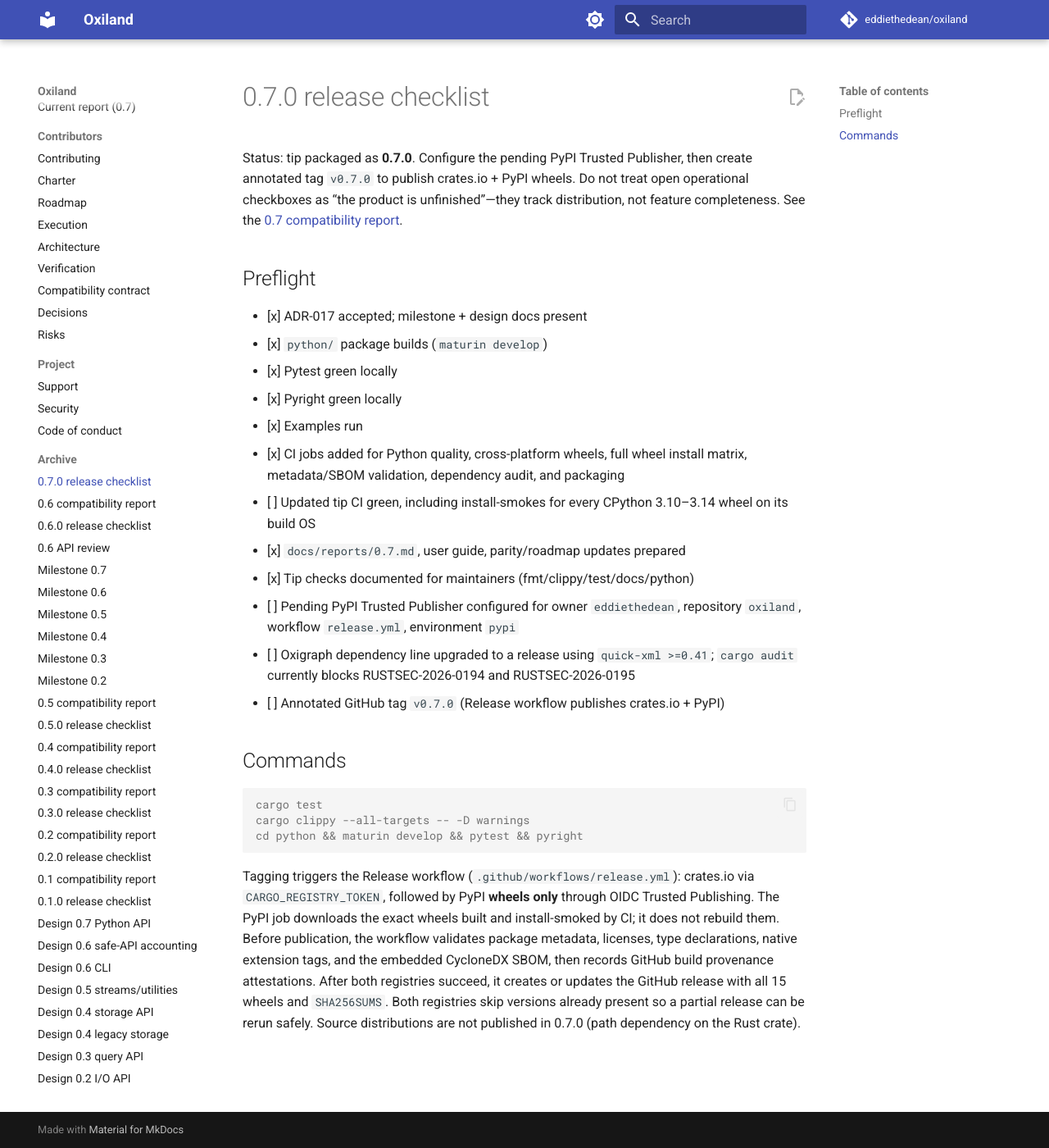
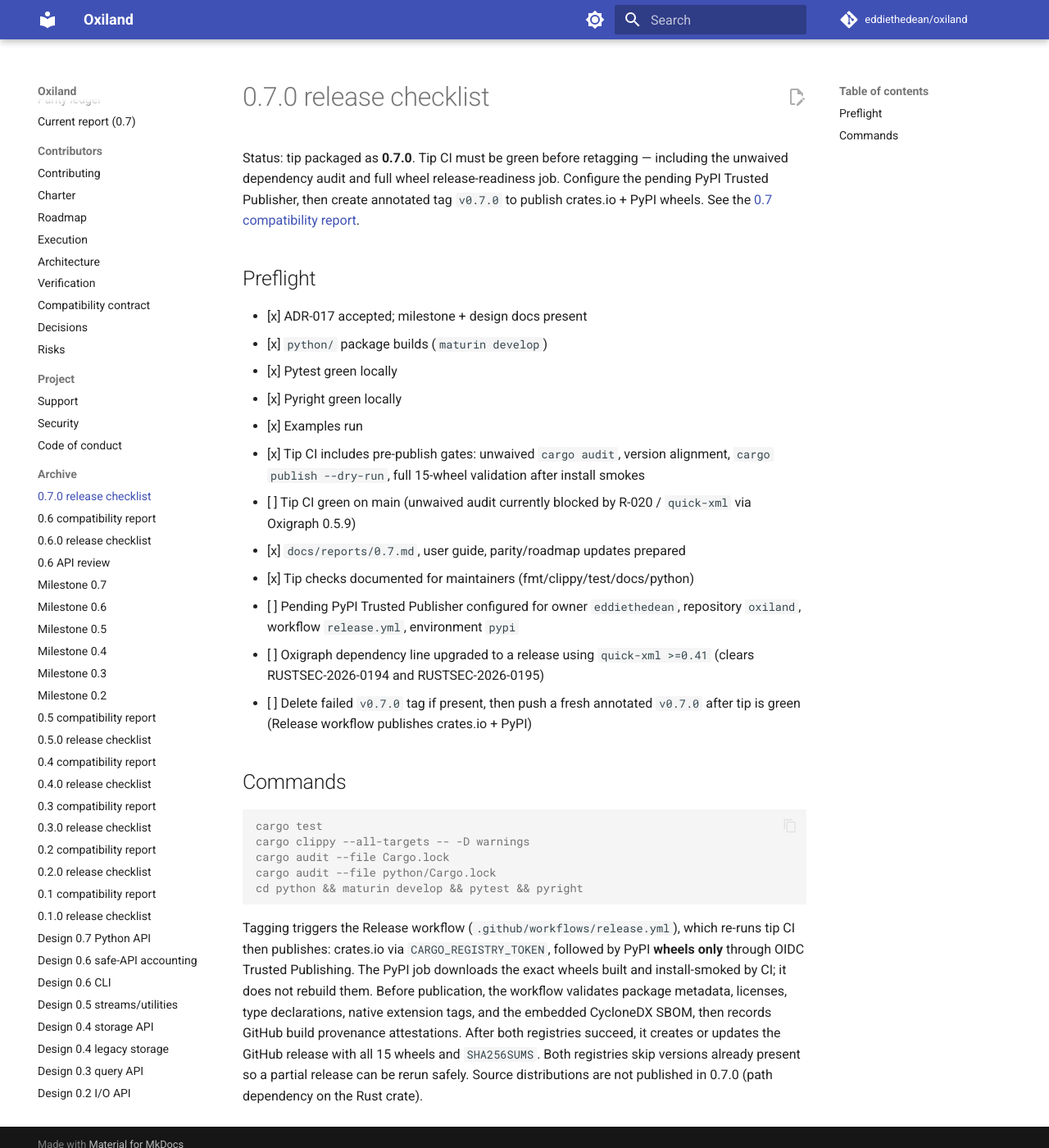
Before and after one commit to eddiethedean/oxiland, an MkDocs documentation site: the page built from docs/reports/0.7.0-release.md, in a window 1280 px wide and 1400 px high. Shown: the whole window at 82% size. Built offline with MkDocs 1.6.1 and Material for MkDocs 9.7.7, drawn with Linux system fonts in a browser that asks for light colours; comment, search, counter and statistics services are not loaded.

Commit message:
Run release preflight gates on tip CI before tagging.
Move unwaived cargo audit, version alignment, publish dry-run, and full wheel-set validation into CI so advisory blockers like quick-xml fail on main instead of only after v* tags.

````diff
--- a/docs/reports/0.7.0-release.md
+++ b/docs/reports/0.7.0-release.md
@@ -1,9 +1,9 @@
 # 0.7.0 release checklist
 
-Status: tip packaged as **0.7.0**. Configure the pending PyPI Trusted Publisher,
-then create annotated tag `v0.7.0` to publish crates.io + PyPI wheels. Do not
-treat open operational checkboxes as “the product is unfinished”—they track
-distribution, not feature completeness. See the
+Status: tip packaged as **0.7.0**. Tip CI must be green before retagging —
+including the unwaived dependency audit and full wheel release-readiness job.
+Configure the pending PyPI Trusted Publisher, then create annotated tag
+`v0.7.0` to publish crates.io + PyPI wheels. See the
 [0.7 compatibility report](0.7.md).
 
 ## Preflight
@@ -13,33 +13,38 @@ distribution, not feature completeness. See the
 - [x] Pytest green locally
 - [x] Pyright green locally
 - [x] Examples run
-- [x] CI jobs added for Python quality, cross-platform wheels, full wheel
-  install matrix, metadata/SBOM validation, dependency audit, and packaging
-- [ ] Updated tip CI green, including install-smokes for every CPython
-  3.10–3.14 wheel on its build OS
+- [x] Tip CI includes pre-publish gates: unwaived `cargo audit`, version
+  alignment, `cargo publish --dry-run`, full 15-wheel validation after install
+  smokes
+- [ ] Tip CI green on main (unwaived audit currently blocked by R-020 /
+  `quick-xml` via Oxigraph 0.5.9)
 - [x] `docs/reports/0.7.md`, user guide, parity/roadmap updates prepared
 - [x] Tip checks documented for maintainers (fmt/clippy/test/docs/python)
 - [ ] Pending PyPI Trusted Publisher configured for owner `eddiethedean`,
   repository `oxiland`, workflow `release.yml`, environment `pypi`
-- [ ] Oxigraph dependency line upgraded to a release using `quick-xml >=0.41`;
-  `cargo audit` currently blocks RUSTSEC-2026-0194 and RUSTSEC-2026-0195
-- [ ] Annotated GitHub tag `v0.7.0` (Release workflow publishes crates.io + PyPI)
+- [ ] Oxigraph dependency line upgraded to a release using `quick-xml >=0.41`
+  (clears RUSTSEC-2026-0194 and RUSTSEC-2026-0195)
+- [ ] Delete failed `v0.7.0` tag if present, then push a fresh annotated
+  `v0.7.0` after tip is green (Release workflow publishes crates.io + PyPI)
 
 ## Commands
 
 ```console
 cargo test
 cargo clippy --all-targets -- -D warnings
+cargo audit --file Cargo.lock
+cargo audit --file python/Cargo.lock
 cd python && maturin develop && pytest && pyright
 ```
 
-Tagging triggers the Release workflow (`.github/workflows/release.yml`):
-crates.io via `CARGO_REGISTRY_TOKEN`, followed by PyPI **wheels only** through
-OIDC Trusted Publishing. The PyPI job downloads the exact wheels built and
-install-smoked by CI; it does not rebuild them. Before publication, the
-workflow validates package metadata, licenses, type declarations, native
-extension tags, and the embedded CycloneDX SBOM, then records GitHub build
-provenance attestations. After both registries succeed, it creates or updates
-the GitHub release with all 15 wheels and `SHA256SUMS`. Both registries skip
-versions already present so a partial release can be rerun safely. Source
-distributions are not published in 0.7.0 (path dependency on the Rust crate).
+Tagging triggers the Release workflow (`.github/workflows/release.yml`), which
+re-runs tip CI then publishes: crates.io via `CARGO_REGISTRY_TOKEN`, followed by
+PyPI **wheels only** through OIDC Trusted Publishing. The PyPI job downloads the
+exact wheels built and install-smoked by CI; it does not rebuild them. Before
+publication, the workflow validates package metadata, licenses, type
+declarations, native extension tags, and the embedded CycloneDX SBOM, then
+records GitHub build provenance attestations. After both registries succeed, it
+creates or updates the GitHub release with all 15 wheels and `SHA256SUMS`. Both
+registries skip versions already present so a partial release can be rerun
+safely. Source distributions are not published in 0.7.0 (path dependency on the
+Rust crate).
````
Also changed, not shown: CHANGELOG.md (+2 -0 lines), docs/RISKS.md (+4 -4 lines), docs/VERIFICATION.md (+8 -7 lines), 3 other files.
